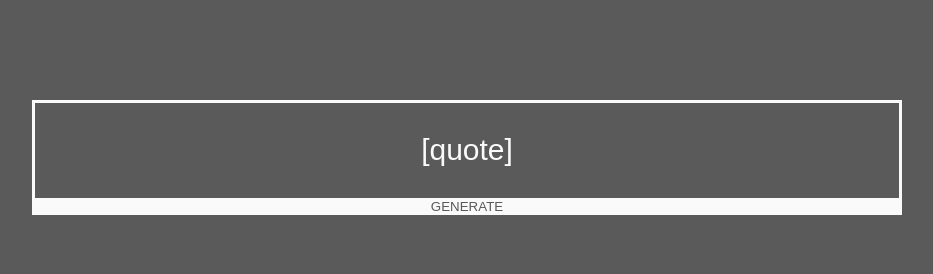
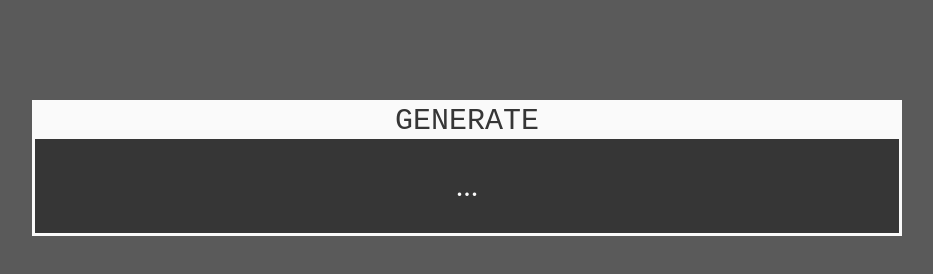
Before and after one commit to 99btyler/stoic-quote-reader, a plain HTML site: page src/index.html in a window 1280 px wide. Shown: the whole page, without its empty margins (173-1106 px from the left). Drawn offline with nearby package versions, Linux system fonts and the light colour scheme.

Commit message:
Added functionality to generate button

```diff
--- a/src/index.css
+++ b/src/index.css
@@ -8,16 +8,28 @@ body {
 }
 
 #stoic-quote-reader {
+
     width: 80%;
     border: 3px solid #fafafa;
-    border-bottom: none;
     margin: auto;
+
+    background-color: #363636;
+
 }
 
-#stoic-quote-reader p {
-    font-family: sans-serif;
+#stoic-quote-reader #quote, #stoic-quote-reader #quoted {
+    font-family: serif;
+    text-align: center;
+}
+
+
+#stoic-quote-reader #quote {
+
+    padding-right: 80px;
+    padding-left: 80px;
+
     font-size: 30px;
-    text-align: center;
+
 }
 
 #stoic-quote-reader button {
@@ -26,7 +38,10 @@ body {
     border: none;
 
     background-color: #fafafa;
-    color: #5a5a5a;
+    color: #363636;
+
+    font-family: monospace;
+    font-size: 30px;
 
 }
 
--- a/src/index.html
+++ b/src/index.html
@@ -21,9 +21,13 @@
 
     <!-- My stuff -->
     <div id="stoic-quote-reader">
-        <p>[quote]</p>
-        <button>GENERATE</button>
+        <button onClick="onClickButtonGenerate()">GENERATE</button>
+        <p id="quote">...</p>
+        <p id="quoted"></p>
     </div>
+
+    <script src="https://cdn.jsdelivr.net/npm/axios/dist/axios.min.js"></script>
+    <script src="index.js"></script>
 
   </body>
 
--- /dev/null
+++ b/src/index.js
@@ -0,0 +1,15 @@
+
+function onClickButtonGenerate() {
+
+    axios.get("https://stoicquotesapi.com/v1/api/quotes/random").then(response => {
+
+        quote = response.data.body
+        quoted = response.data.author
+
+        document.querySelector("#stoic-quote-reader #quote").innerText = `"${quote}"`
+        document.querySelector("#stoic-quote-reader #quoted").innerText = `- ${quoted}`
+
+
+    })
+
+}
```
